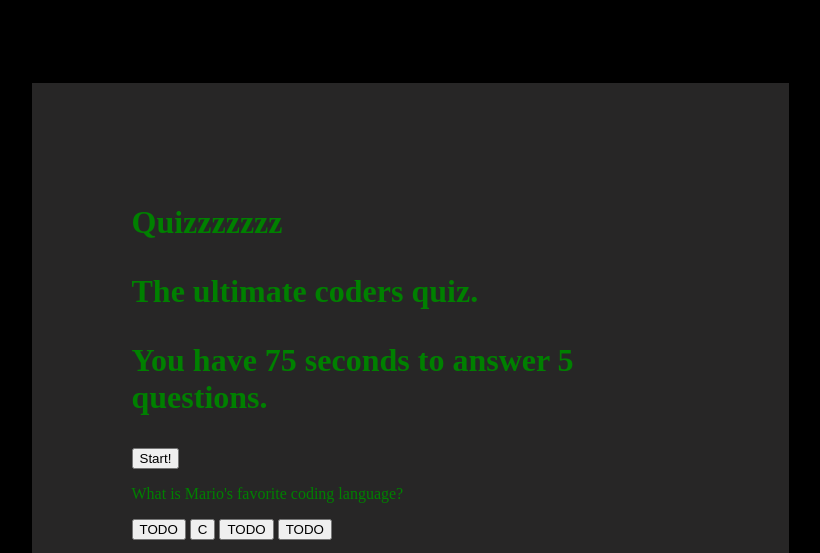
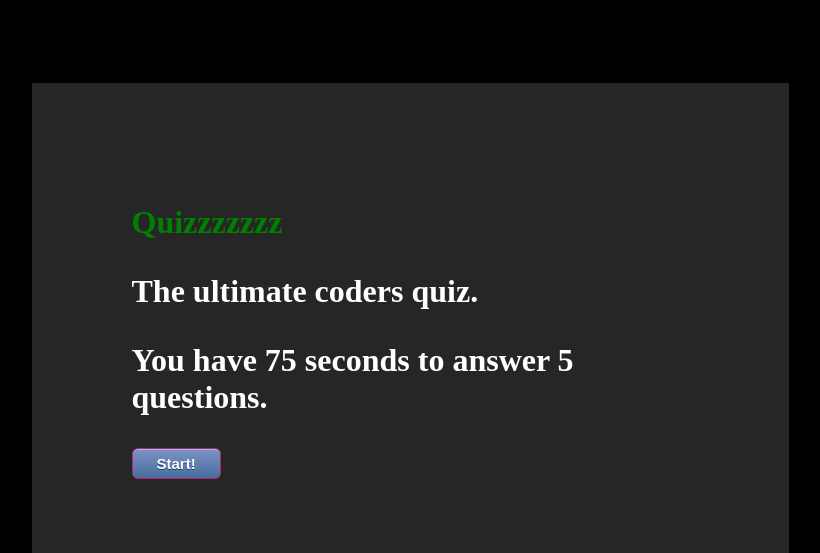
Before and after one commit to Ljunghster/Homework04, a plain HTML site: page quiz.html in a window 1280 px wide. Shown: the top 553 px of the page, without its empty margins (230-1050 px from the left). Drawn offline with Linux system fonts and the light colour scheme.

Commit message:
added styling for buttons, and divs that start invisible

```diff
--- a/quiz.css
+++ b/quiz.css
@@ -11,11 +11,11 @@
 
 }
 
-#Ult {
+#ult {
     color: white;
 }
 
-#Sec {
+#sec {
     color: white;
 }
 
@@ -24,3 +24,32 @@
     width: 50%;
     margin: 0 auto
 }
+.button {
+    margin: 0 auto;
+	box-shadow:inset 0px 1px 0px 0px #9fb4f2;
+	background:linear-gradient(to bottom, #7892c2 5%, #476e9e 100%);
+	background-color:#7892c2;
+	border-radius:6px;
+	border:1px solid #ba226b;
+	display:inline-block;
+	cursor:pointer;
+	color:#ffffff;
+	font-family:Arial;
+	font-size:15px;
+	font-weight:bold;
+	padding:6px 24px;
+	text-decoration:none;
+	text-shadow:0px 1px 0px #283966;
+}
+.button:hover {
+	background:linear-gradient(to bottom, #476e9e 5%, #7892c2 100%);
+	background-color:#476e9e;
+}
+.button:active {
+	position:relative;
+	top:1px;
+}
+
+.startsInvisible {
+    display: none;
+}
```
